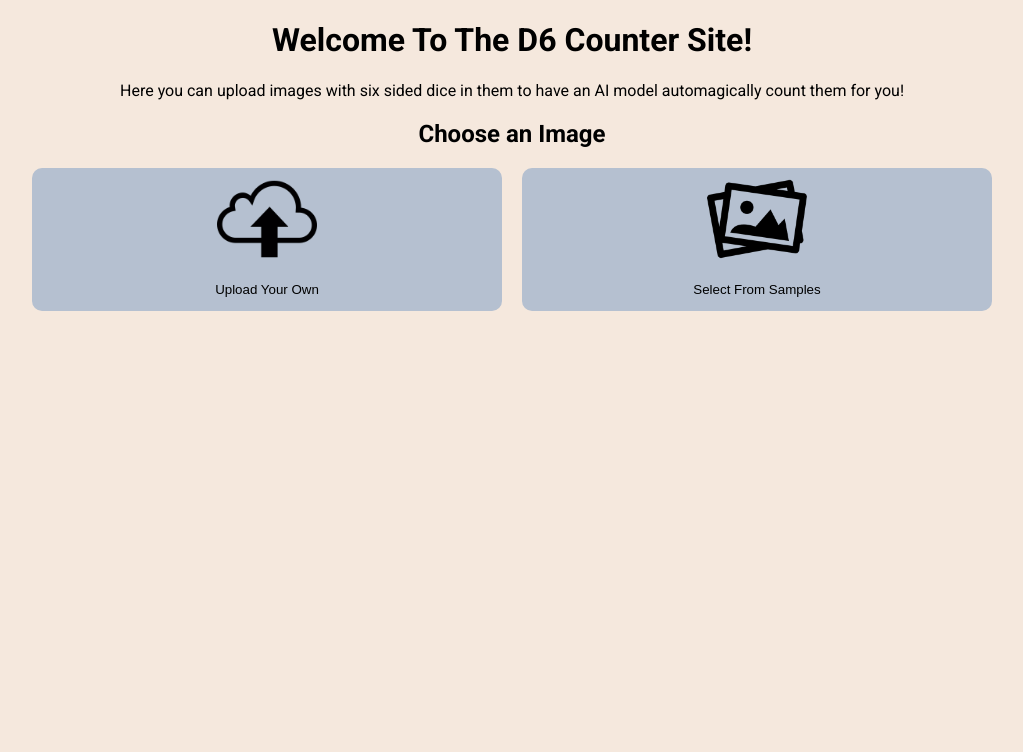
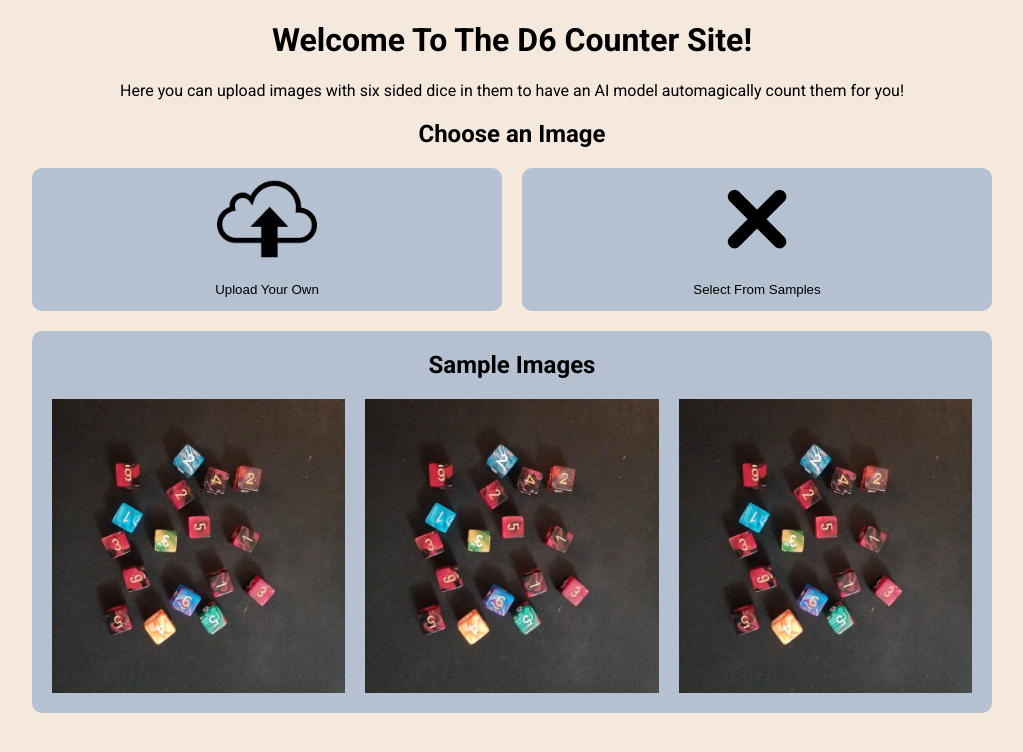
Before and after one commit to ydnamjs/d6-counter-app, a React (Create React App) app: page / in a window 1280 px wide. Both pictures are taken after a click on the button "Select From Samples". Shown: the top 752 px of the page, without its empty margins (128-1151 px from the left). Built offline with nearby package versions, Linux system fonts and the light colour scheme.

Commit message:
Added sample image menu layout

```diff
--- a/src/index.css
+++ b/src/index.css
@@ -1,4 +1,5 @@
 :root {
+	--background-color: #f5e8dd;
 	--panel-color: #b5c0d0;
 	--button-color: #b5c0d0;
 	--button-hover-color: #7e8591;
@@ -21,7 +22,7 @@ body {
 		sans-serif;
 	-webkit-font-smoothing: antialiased;
 	-moz-osx-font-smoothing: grayscale;
-	background-color: #f5e8dd;
+	background-color: var(--background-color);
 }
 
 code {
--- a/src/pages/process-image/pieces/ImageSelector.tsx
+++ b/src/pages/process-image/pieces/ImageSelector.tsx
@@ -1,8 +1,11 @@
-import React, {useRef} from "react";
+import React, {useRef, useState} from "react";
 import "./ImageSelector.css";
 
 import uploadIcon from "../assets/Upload_Icon.png";
 import imagesIcon from "../assets/Images_Icon.png";
+import closeIcon from "../assets/Close_Icon.png";
+
+import SampleImageMenu from "./SampleImageMenu";
 
 function ImageSelector({
 	imageFile,
@@ -14,9 +17,11 @@ function ImageSelector({
 	// We use a hidden input component that we click when the button is clicked so that
 	// we can have a nice stylized button for uploading the file
 	const fileInputRef = useRef<HTMLInputElement | null>(null);
-	const handleButtonClick = () => {
+	const handleUploadButtonClicked = () => {
 		fileInputRef.current?.click();
 	};
+
+	const [sampleMenuVisible, setSampleMenuVisible] = useState(false);
 
 	const handleFileChange = (event: React.ChangeEvent<HTMLInputElement>) => {
 		const file = event.target.files?.[0];
@@ -29,12 +34,16 @@ function ImageSelector({
 		<div className="image-selector">
 			<h2>Choose an Image</h2>
 			<div className="image-selector-buttons">
-				<button onClick={handleButtonClick}>
+				<button onClick={handleUploadButtonClicked}>
 					<img src={uploadIcon}></img>
 					<p>Upload Your Own</p>
 				</button>
-				<button>
-					<img src={imagesIcon}></img>
+				<button
+					onClick={() => {
+						setSampleMenuVisible(!sampleMenuVisible);
+					}}
+				>
+					<img src={sampleMenuVisible ? closeIcon : imagesIcon}></img>
 					<p>Select From Samples</p>
 				</button>
 			</div>
@@ -45,6 +54,7 @@ function ImageSelector({
 				type="file"
 				onChange={handleFileChange}
 			/>
+			{sampleMenuVisible && <SampleImageMenu setSampleMenuVisible={setSampleMenuVisible} />}
 		</div>
 	);
 }
--- /dev/null
+++ b/src/pages/process-image/pieces/SampleImageMenu.css
@@ -0,0 +1,43 @@
+@keyframes slidedown {
+	from {
+		transform: translateY(-50px);
+		opacity: 0;
+	}
+	to {
+		transform: translateY(0%);
+		opacity: 1;
+	}
+}
+
+.sample-image-menu {
+	margin-top: 20px;
+	padding: 20px;
+
+	animation: slidedown 0.5s forwards;
+	background-color: var(--panel-color);
+	border-radius: 10px;
+}
+
+.sample-image-menu h2 {
+	margin-top: 0;
+}
+
+.sample-images {
+	display: flex;
+	flex-direction: row;
+	gap: 20px;
+}
+
+.sample-images img {
+	width: 200px;
+	flex-grow: 1;
+}
+
+.sample-images img:hover {
+	border-width: 10px;
+	margin: -10px;
+
+	border-style: solid;
+	border-radius: 10px;
+	border-color: var(--background-color);
+}
--- /dev/null
+++ b/src/pages/process-image/pieces/SampleImageMenu.tsx
@@ -0,0 +1,46 @@
+import React from "react";
+import "./SampleImageMenu.css";
+
+import sampleImageOne from "../assets/Sample_Image_1.jpg";
+import sampleImageTwo from "../assets/Sample_Image_1.jpg";
+import sampleImageThree from "../assets/Sample_Image_1.jpg";
+
+function SampleImageMenu({
+	setSampleMenuVisible,
+}: {
+	setSampleMenuVisible: (sampleMenuVisible: boolean) => void;
+}) {
+	return (
+		<div className="sample-image-menu">
+			<h2>Sample Images</h2>
+			<div className="sample-images">
+				<>
+					<img
+						src={sampleImageOne}
+						onClick={() => {
+							setSampleMenuVisible(false);
+						}}
+					/>
+				</>
+				<>
+					<img
+						src={sampleImageTwo}
+						onClick={() => {
+							setSampleMenuVisible(false);
+						}}
+					/>
+				</>
+				<>
+					<img
+						src={sampleImageThree}
+						onClick={() => {
+							setSampleMenuVisible(false);
+						}}
+					/>
+				</>
+			</div>
+		</div>
+	);
+}
+
+export default SampleImageMenu;
```
Also changed, not shown: src/pages/process-image/assets/Close_Icon.png (added), src/pages/process-image/assets/Sample_Image_1.jpg (added).
